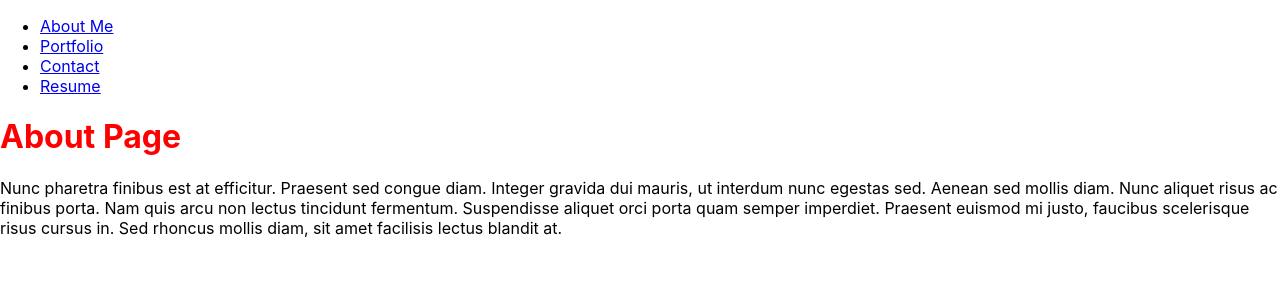
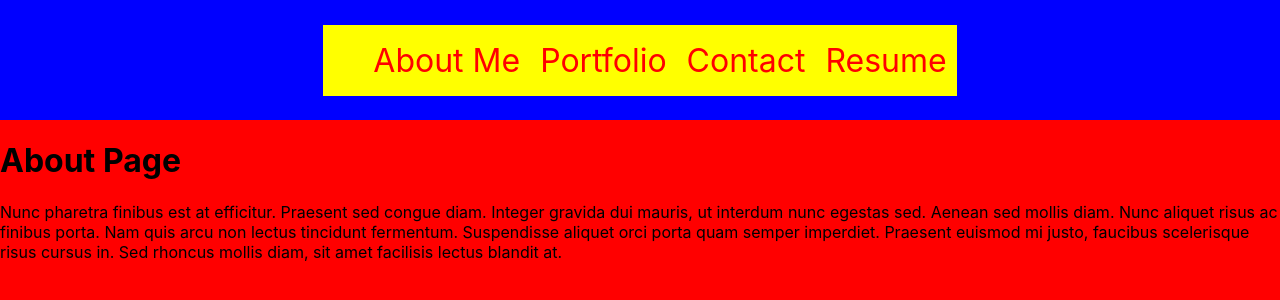
Before and after one commit to ericrothmuller/My-Portfolio, a React (Create React App) app: page / in a window 1280 px wide. Shown: the top 300 px of the page. Built offline with nearby package versions, Linux system fonts and the light colour scheme.

Commit message:
Added initial styles to the header, navigation, and pages with div sizings that'll be the template for the rest of the ap

```diff
--- a/src/Style.css
+++ b/src/Style.css
@@ -1,8 +1,40 @@
 h1 {
-  color: red;
+  color: black;
 }
 
-#headerTag {
+.main-page-body {
+  background-color: red;
+  height: 100vh;
+  display: flex;
+  flex-direction: column;
+}
+
+.main-nav-menu {
+  display: flex;
+  height: 15vh;
+  width: 100vw;
+  background-color: blue;
+  justify-content: center;
+  align-items: center;
+  z-index: 1;
+}
+
+.main-nav-items {
+  background-color: yellow;
+  z-index: 2;
+}
+
+li {
+  display: inline;
+  padding: 10px;
+  font-size: 32px;
+}
+
+li a {
   color: red;
-  font-size: 80px;
+  text-decoration: none;
 }
+
+li a:hover {
+  color: blue;
+}
--- a/src/components/Header.js
+++ b/src/components/Header.js
@@ -29,7 +29,7 @@ export default function PortfolioContainer() {
   const handlePageChange = (page) => setCurrentPage(page);
 
   return (
-    <div>
+    <div className="main-page-body">
       <Nav currentPage={currentPage} handlePageChange={handlePageChange} />
       {renderPage()}
     </div>
--- a/src/components/Nav.js
+++ b/src/components/Nav.js
@@ -4,8 +4,8 @@ import '../Style.css';
 function Nav({ currentPage, handlePageChange }) {
 
   return (
-    <nav className="main-header-menu">
-    <section>
+    <nav className="main-nav-menu">
+    <section className="main-nav-items">
     <ul>
       <li>
         <a
```
